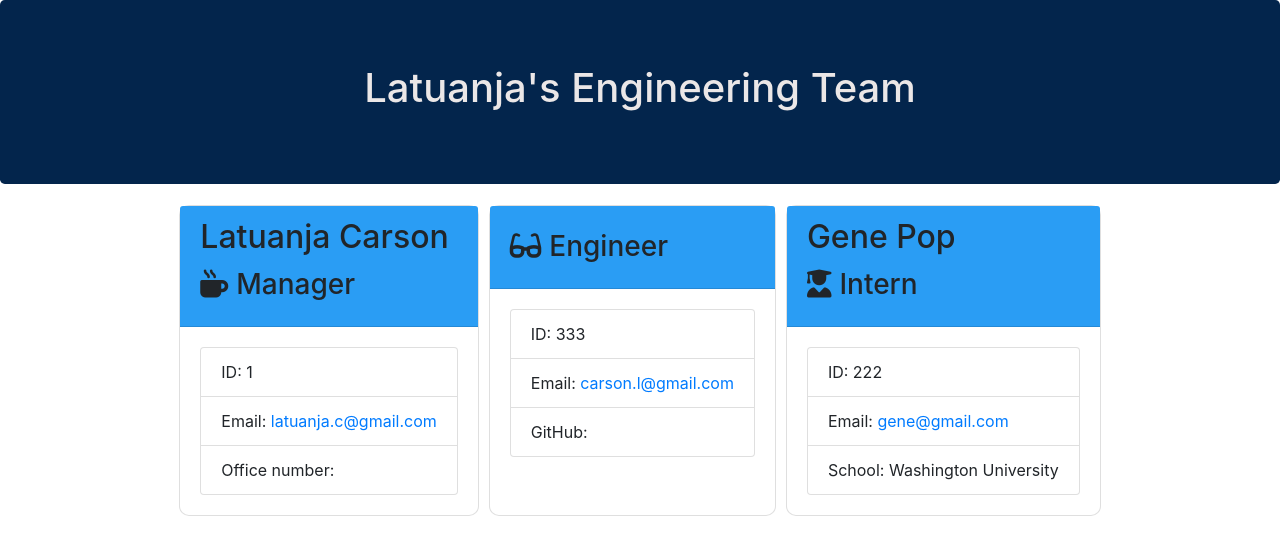
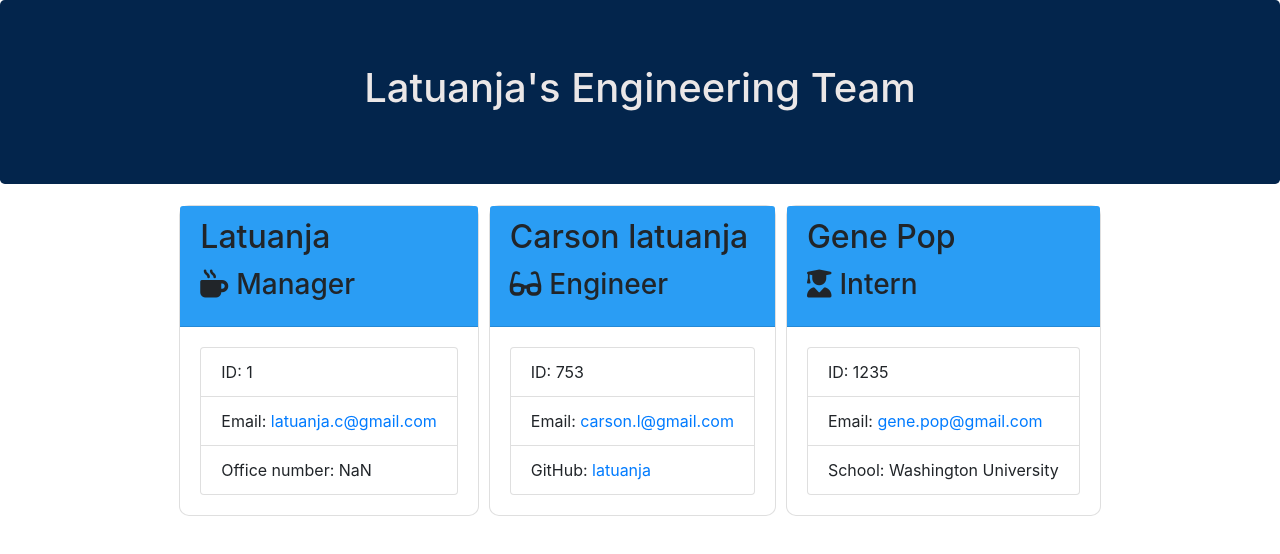
Before and after one commit to latuanja/Employee_Template_Generator, a website: page output/team.html in a window 1280 px wide. Drawn offline with nearby package versions, Linux system fonts and the light colour scheme.

Commit message:
updated name, title

```diff
--- a/output/team.html
+++ b/output/team.html
@@ -25,27 +25,27 @@
             <div class="team-area col-12 d-flex justify-content-center">
                 <div class="card employee-card">
     <div class="card-header">
-        <h2 class="card-title">Latuanja Carson</h2>
+        <h2 class="card-title">Latuanja</h2>
         <h3 class="card-title"><i class="fas fa-mug-hot mr-2"></i>Manager</h3>
     </div>
     <div class="card-body">
         <ul class="list-group">
             <li class="list-group-item">ID: 1</li>
             <li class="list-group-item">Email: <a href="mailto:latuanja.c@gmail.com">latuanja.c@gmail.com</a></li>
-            <li class="list-group-item">Office number: </li>
+            <li class="list-group-item">Office number: NaN</li>
         </ul>
     </div>
 </div>
 <div class="card employee-card">
     <div class="card-header">
-        <h2 class="card-title"></h2>
+        <h2 class="card-title">Carson latuanja</h2>
         <h3 class="card-title"><i class="fas fa-glasses mr-2"></i>Engineer</h3>
     </div>
     <div class="card-body">
         <ul class="list-group">
-            <li class="list-group-item">ID: 333</li>
+            <li class="list-group-item">ID: 753</li>
             <li class="list-group-item">Email: <a href="mailto:carson.l@gmail.com">carson.l@gmail.com</a></li>
-            <li class="list-group-item">GitHub: <a href="https://github.com/latuanja" target="_blank" rel="noopener noreferrer"></a></li>
+            <li class="list-group-item">GitHub: <a href="https://github.com/latuanja" target="_blank" rel="noopener noreferrer">latuanja</a></li>
         </ul>
     </div>
 </div>
@@ -56,8 +56,8 @@
     </div>
     <div class="card-body">
         <ul class="list-group">
-            <li class="list-group-item">ID: 222</li>
-            <li class="list-group-item">Email: <a href="mailto:gene@gmail.com">gene@gmail.com</a></li>
+            <li class="list-group-item">ID: 1235</li>
+            <li class="list-group-item">Email: <a href="mailto:gene.pop@gmail.com">gene.pop@gmail.com</a></li>
             <li class="list-group-item">School: Washington University</li>
         </ul>
     </div>
```
